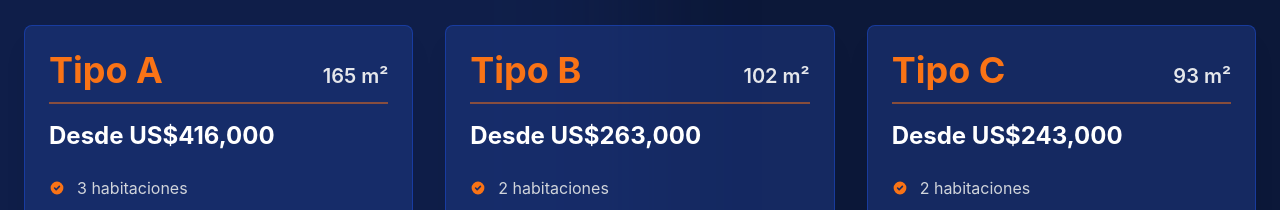
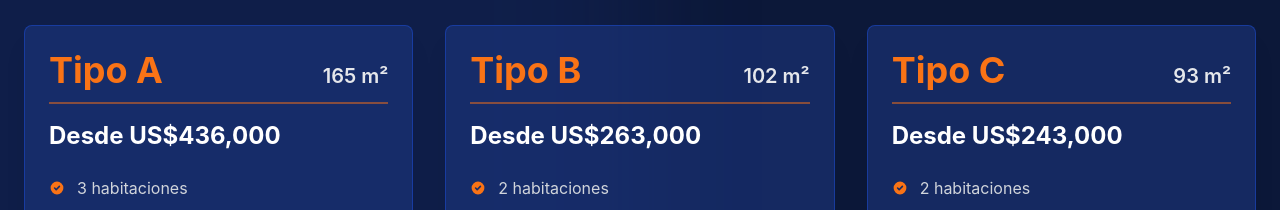
Before and after one commit to eljaguarRD/torres-apex-esperilla, a React (Vite) app: page / in a window 1280 px wide. Shown: the part 1640-1850 px from the top of the page. Built offline with nearby package versions, Linux system fonts and the light colour scheme.

Commit message:
Apartment Price Updates

```diff
--- a/components/ApartmentTypesSection.tsx
+++ b/components/ApartmentTypesSection.tsx
@@ -7,7 +7,7 @@ const apartmentTypes: ApartmentType[] = [
   {
     type: 'A',
     size: '165 m²',
-    price: 'Desde US$416,000',
+    price: 'Desde US$436,000',
     features: [
       '3 habitaciones',
       '3.5 baños',
@@ -110,7 +110,7 @@ interface ApartmentTypesSectionProps {
   onSelectApartment: (apartment: ApartmentType) => void;
 }
 
-const ApartmentTypesSection: React.FC<ApartmentTypesSectionProps> = ({ onSelectApartment }) => {
+const ApartmentTypesSection = ({ onSelectApartment }: ApartmentTypesSectionProps) => {
   return (
     <section id="types">
       <h2 className="text-4xl md:text-5xl font-bold text-center mb-12 text-[#F97316] font-sans">Tipos de Apartamentos</h2>
--- a/components/AvailabilityTable.tsx
+++ b/components/AvailabilityTable.tsx
@@ -8,7 +8,7 @@ const units: AvailabilityUnit[] = [
     rooms: "3 + Estudio",
     area: 165,
     parking: 2,
-    price: "$416,000",
+    price: "$436,000",
   },
   { unit: "B5", floor: 5, rooms: "2", area: 102, parking: "2L", price: "$263,000" },
   { unit: "C5", floor: 5, rooms: "2", area: 93, parking: "2L", price: "$243,000" },
@@ -54,9 +54,8 @@ const AvailabilityTable: React.FC = () => {
                 {units.map((unit, index) => (
                   <tr
                     key={unit.unit}
-                    className={`border-b border-white/10 ${
-                      index === units.length - 1 ? "border-none" : ""
-                    }`}
+                    className={`border-b border-white/10 ${index === units.length - 1 ? "border-none" : ""
+                      }`}
                   >
                     <td className="p-4 font-bold text-white text-base md:text-lg">
                       {unit.unit}
```
Also changed, not shown: .mbos/HANDOFF.md, .mbos/MEMORY.md.
